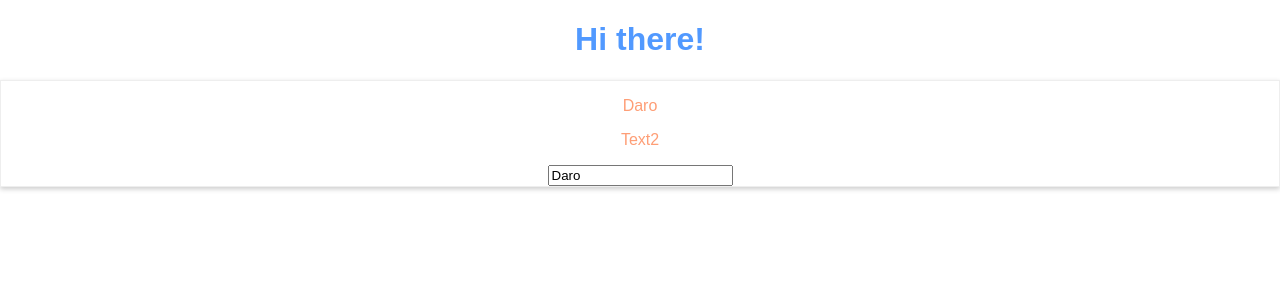
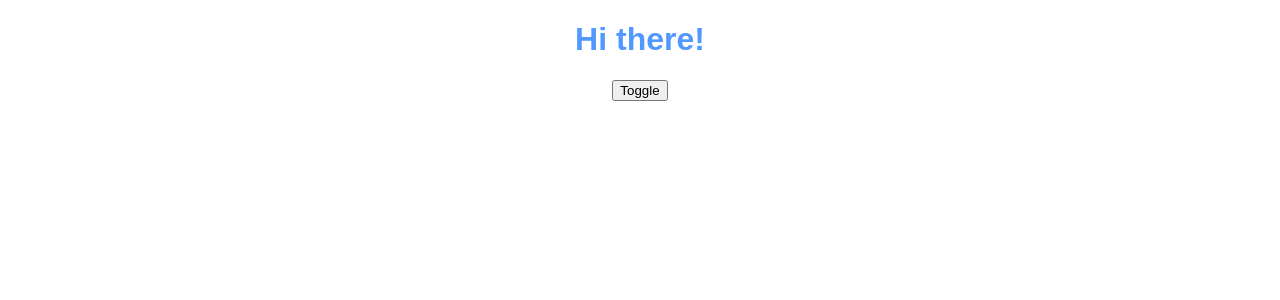
Before and after one commit to dariuszwojtowicz/react_course, a React (Create React App) app: page / in a window 1280 px wide. Shown: the top 300 px of the page. Built offline with nearby package versions, Linux system fonts and the light colour scheme.

Commit message:
UserSection

```diff
--- a/src/App.js
+++ b/src/App.js
@@ -1,32 +1,52 @@
 import React, { Component } from 'react';
-import UserOutput from './UserOutput/UserOutput';
-import UserInput from './UserInput/UserInput';
+import UserSection from './UserSection/UserSection';
 import './App.css';
 
 class App extends Component {
   state = {
-    username: 'Daro'
+    persons: [
+      { id: '1', username: 'Daro' },
+      { id: '2', username: 'Patryk' },
+      { id: '3', username: 'Krzychu' }
+    ],
+    showPersons: false
   };
 
-  changeNameHandler = (event) => {
+  changeNameHandler = (personId, event) => {
+    let persons = [...this.state.persons];
+    persons.find(person => person.id === personId).username = event.target.value;
     this.setState({
-      username: event.target.value
+      persons
     });
   };
+
+  toggleHandler = () => {
+    this.setState({
+      showPersons: !this.state.showPersons
+    })
+  }
+
   render() {
-    const style = {
-      border: '1px solid #eee',
-      boxShadow: '0 2px 5px #ccc',
-      margin: '10px auto',
-      color: '#fe9e76'
-    };
+    let personElements = null;
+    if (this.state.showPersons) {
+      personElements = (
+        <div>
+          {this.state.persons.map(person =>
+              <UserSection
+                username={person.username}
+                key={person.id}
+                onchange={this.changeNameHandler.bind(this, person.id)}
+              />
+          )}
+        </div>
+      );
+    }
+
     return (
       <div className="App">
         <h1>Hi there!</h1>
-        <div style={style}>
-          <UserOutput username={this.state.username} />
-          <UserInput onchange={this.changeNameHandler} username={this.state.username} />
-        </div>
+        <button onClick={this.toggleHandler}>Toggle</button>
+        {personElements}
       </div>
     );
   }
--- a/src/UserInput/UserInput.js
+++ b/src/UserInput/UserInput.js
@@ -1,4 +1,4 @@
-import React, { useState } from 'react';
+import React from 'react';
 
 const userInput = (props) => {
   return (
--- a/src/UserOutput/UserOutput.js
+++ b/src/UserOutput/UserOutput.js
@@ -1,10 +1,9 @@
-import React, { useState } from 'react';
+import React from 'react';
 
 const userOutput = (props) => {
   return (
     <div>
       <p>{props.username}</p>
-      <p>Text2</p>
     </div>
   );
 }
--- /dev/null
+++ b/src/UserSection/UserSection.js
@@ -0,0 +1,22 @@
+import React from 'react';
+import UserOutput from '../UserOutput/UserOutput';
+import UserInput from '../UserInput/UserInput';
+
+const userSection = (props) => {
+  const style = {
+    border: '1px solid #eee',
+    boxShadow: '0 2px 3px #ccc',
+    margin: '10px auto',
+    padding: '16px',
+    color: '#fe9e76'
+  };
+
+  return (
+    <div style={style}>
+      <UserOutput username={props.username} />
+      <UserInput onchange={props.onchange} username={props.username} />
+    </div>
+  );
+}
+
+export default userSection;
```
